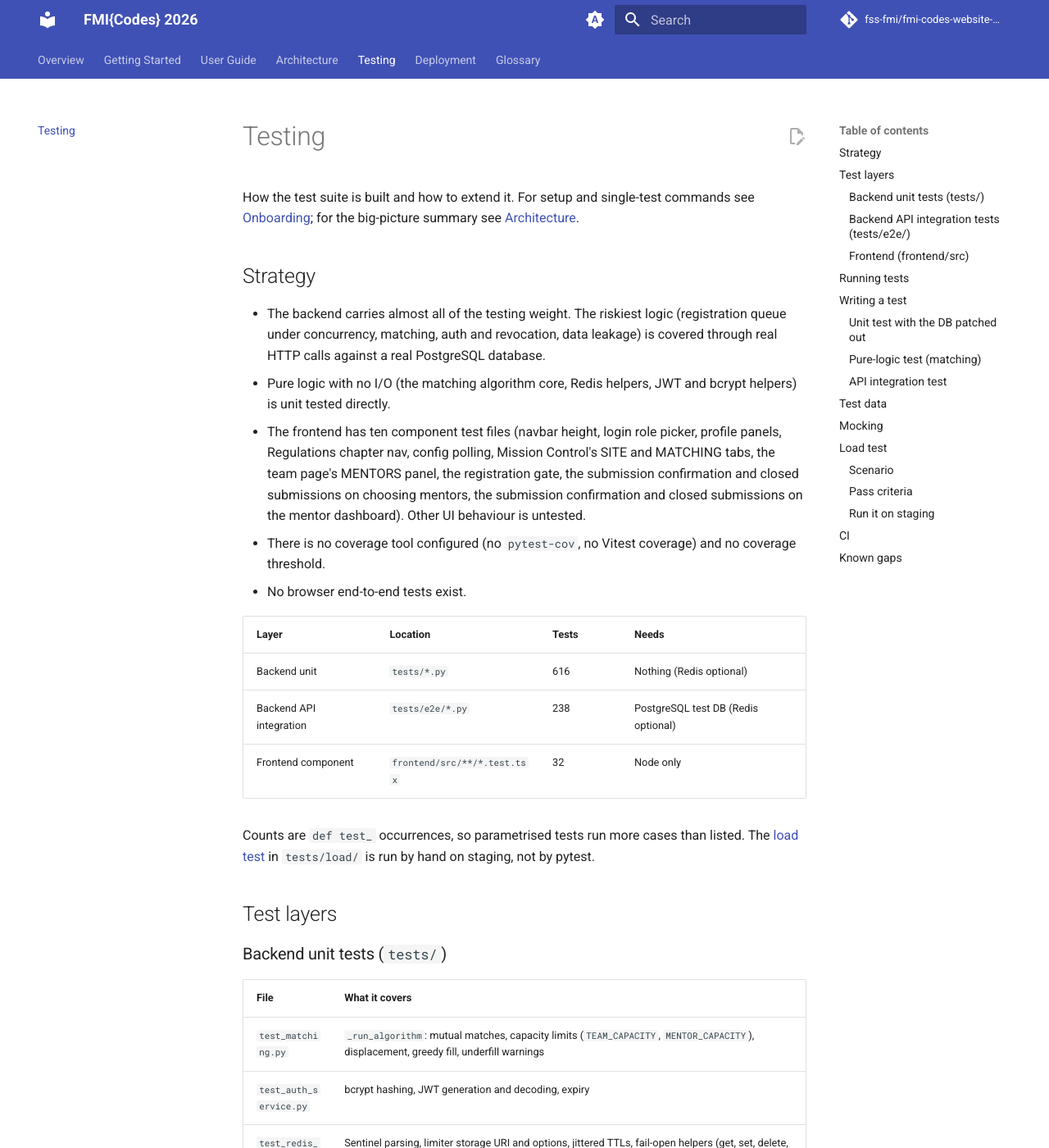
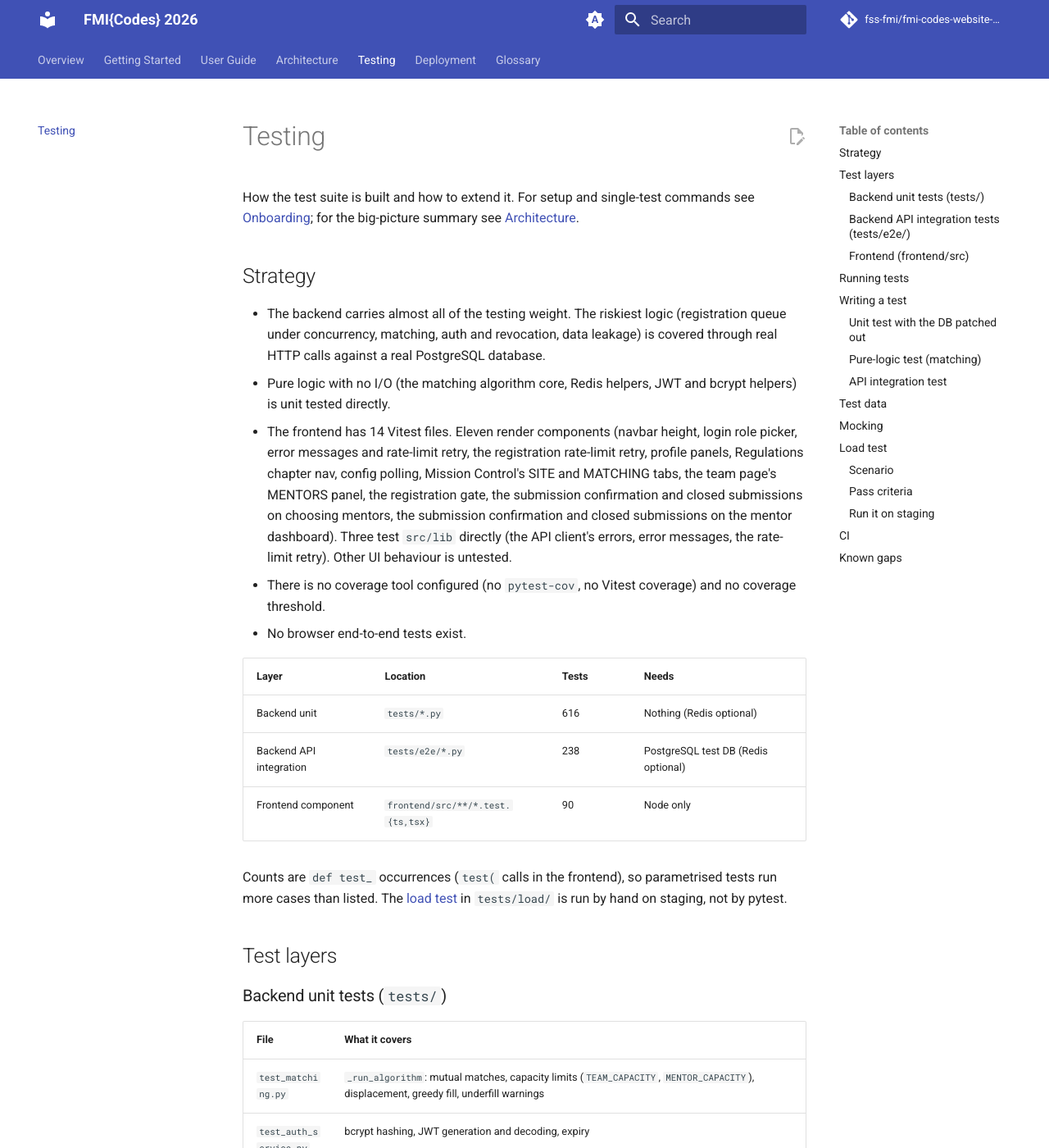
Before and after one commit to fss-fmi/fmi-codes-website-2026, an MkDocs documentation site: the page built from docs/testing.md, in a window 1280 px wide and 1400 px high. Shown: the whole window at 82% size. Built offline with MkDocs 1.6.1 and Material for MkDocs 9.7.7, drawn with Linux system fonts in a browser that asks for light colours; comment, search, counter and statistics services are not loaded; some of the changed text lies outside the part shown.

Commit message:
ci: run the frontend Vitest suite on every PR (#259)
A new Frontend tests job in ci.yaml runs in parallel with the others:
Node 22 with the npm cache keyed on frontend/package-lock.json, npm ci,
then npm test (vitest run). A separate job, so a lint failure doesn't
hide test results.

Docs: testing.md and architecture.md no longer say Vitest is outside CI,
the CI table lists the job and the stale frontend test docs are fixed
(14 files, not ten; three are .test.ts, so the glob is
*.test.{ts,tsx}; 90 test() calls, not 32).

Co-Authored-By: Claude Opus 5.5 <noreply@anthropic.com>

````diff
--- a/docs/testing.md
+++ b/docs/testing.md
@@ -6,17 +6,17 @@ How the test suite is built and how to extend it. For setup and single-test comm
 
 - The backend carries almost all of the testing weight. The riskiest logic (registration queue under concurrency, matching, auth and revocation, data leakage) is covered through real HTTP calls against a real PostgreSQL database.
 - Pure logic with no I/O (the matching algorithm core, Redis helpers, JWT and bcrypt helpers) is unit tested directly.
-- The frontend has ten component test files (navbar height, login role picker, profile panels, Regulations chapter nav, config polling, Mission Control's SITE and MATCHING tabs, the team page's MENTORS panel, the registration gate, the submission confirmation and closed submissions on choosing mentors, the submission confirmation and closed submissions on the mentor dashboard). Other UI behaviour is untested.
+- The frontend has 14 Vitest files. Eleven render components (navbar height, login role picker, error messages and rate-limit retry, the registration rate-limit retry, profile panels, Regulations chapter nav, config polling, Mission Control's SITE and MATCHING tabs, the team page's MENTORS panel, the registration gate, the submission confirmation and closed submissions on choosing mentors, the submission confirmation and closed submissions on the mentor dashboard). Three test `src/lib` directly (the API client's errors, error messages, the rate-limit retry). Other UI behaviour is untested.
 - There is no coverage tool configured (no `pytest-cov`, no Vitest coverage) and no coverage threshold.
 - No browser end-to-end tests exist.
 
-| Layer                   | Location                     | Tests | Needs                               |
-| ----------------------- | ---------------------------- | ----- | ----------------------------------- |
-| Backend unit            | `tests/*.py`                 | 616   | Nothing (Redis optional)            |
-| Backend API integration | `tests/e2e/*.py`             | 238   | PostgreSQL test DB (Redis optional) |
-| Frontend component      | `frontend/src/**/*.test.tsx` | 32    | Node only                           |
+| Layer                   | Location                          | Tests | Needs                               |
+| ----------------------- | --------------------------------- | ----- | ----------------------------------- |
+| Backend unit            | `tests/*.py`                      | 616   | Nothing (Redis optional)            |
+| Backend API integration | `tests/e2e/*.py`                  | 238   | PostgreSQL test DB (Redis optional) |
+| Frontend component      | `frontend/src/**/*.test.{ts,tsx}` | 90    | Node only                           |
 
-Counts are `def test_` occurrences, so parametrised tests run more cases than listed. The [load test](#load-test) in `tests/load/` is run by hand on staging, not by pytest.
+Counts are `def test_` occurrences (`test(` calls in the frontend), so parametrised tests run more cases than listed. The [load test](#load-test) in `tests/load/` is run by hand on staging, not by pytest.
 
 ## Test layers
 
@@ -87,7 +87,7 @@ Vitest with jsdom and Testing Library (`vite.config.ts` `test` block, setup in `
 pytest tests/ --ignore=tests/e2e -v
 TEST_DATABASE_URL=postgresql://postgres:postgres@localhost:5432/fmi_hackathon_2026_test pytest tests/e2e/ -v
 
-# Frontend (not run in CI)
+# Frontend (CI's Frontend tests job)
 cd frontend && npm test
 ```
 
````
Also changed, not shown: other parts of docs/testing.md (+2 -2 lines), docs/architecture.md (+1 -1 lines), 1 other file.
